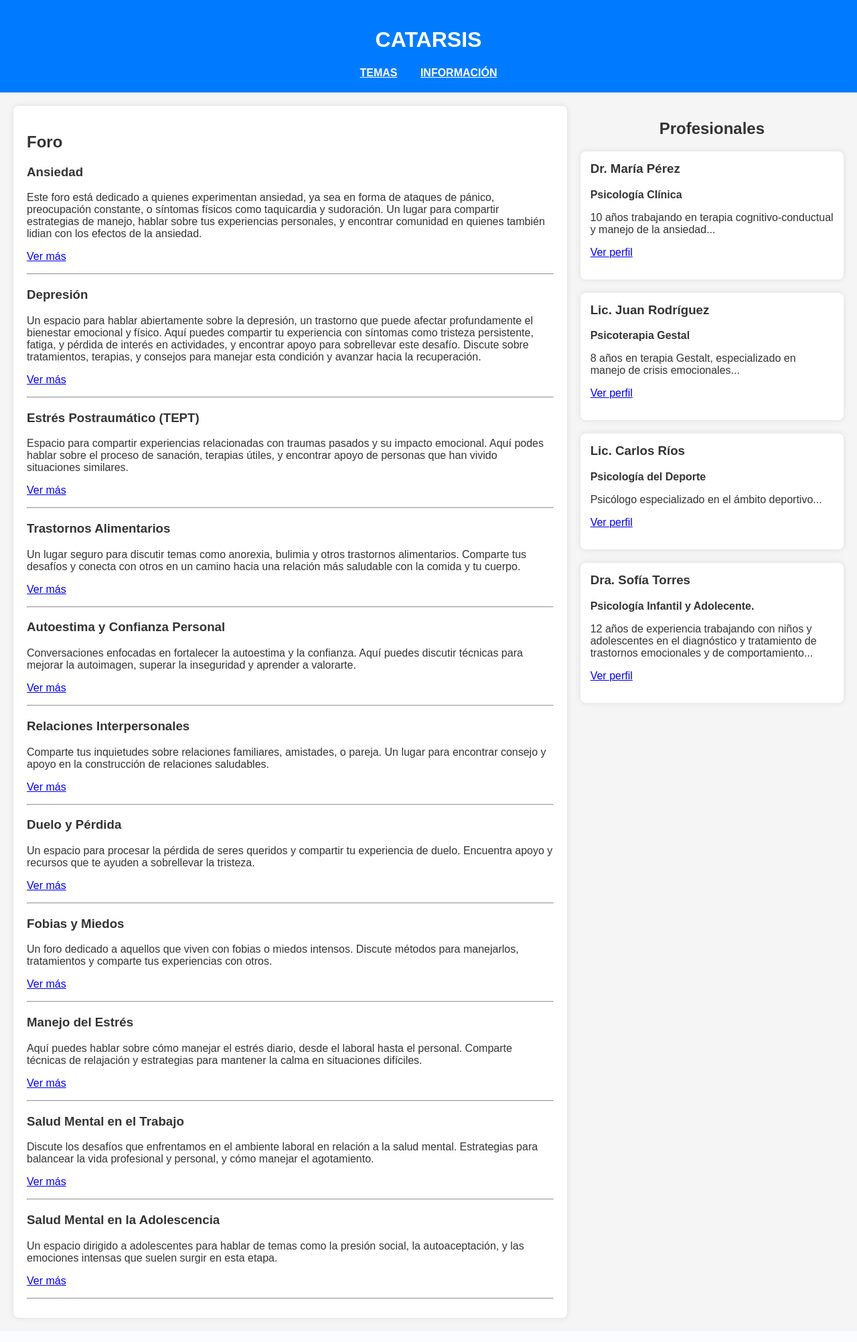
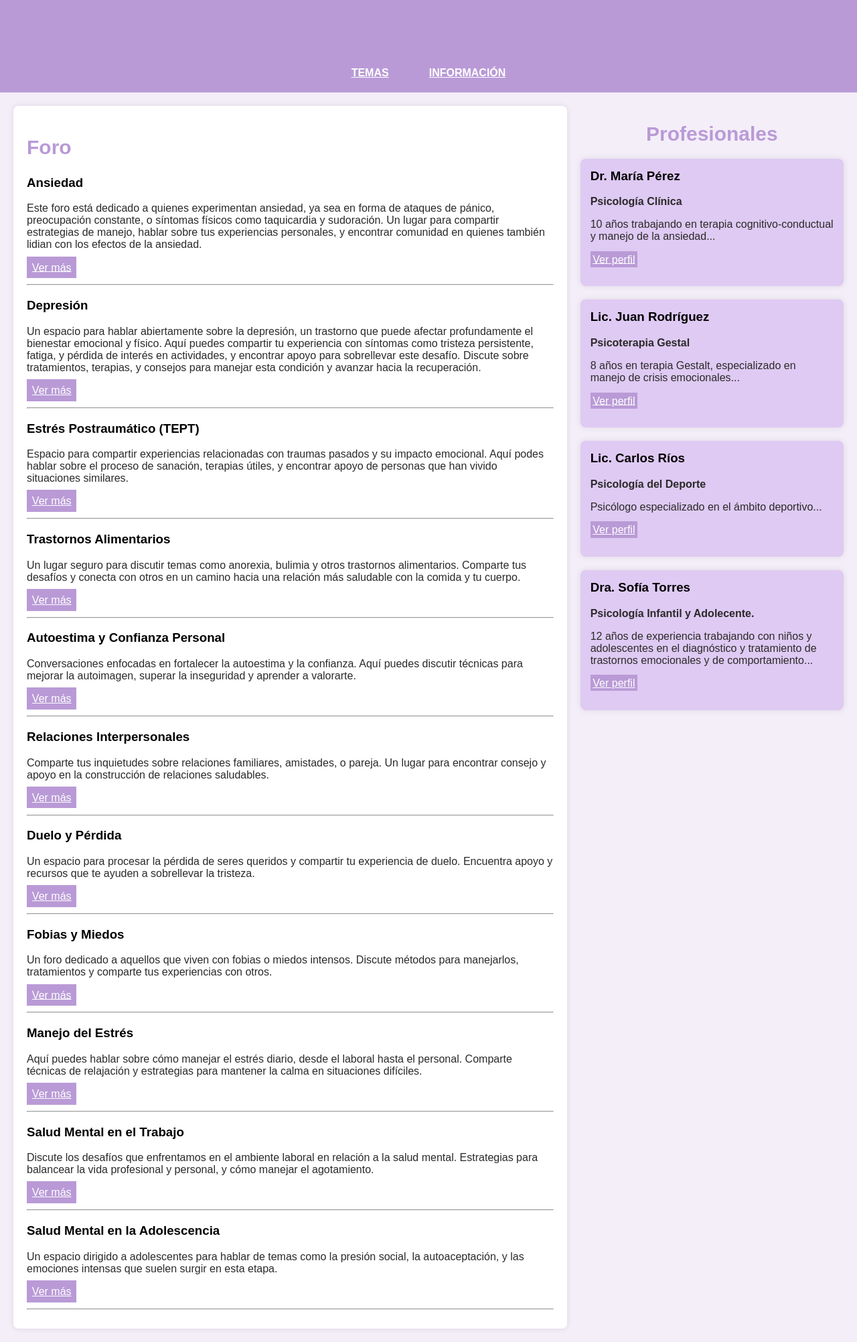
Before and after one commit to kkikiary/trabajo-final-streambe, a PHP site: page /htmls/pagina.php in a window 1280 px wide. Shown: the whole page at 67% size. Before the commit the page ends 1973 px from the top, so only its background shows below. Run offline with PHP 8.4, Linux system fonts and the light colour scheme; the visitor is signed in with stand-in values (Sample User, id 1); data comes from the database, SQL or seed files in the repository.

Commit message:
Update stylepag.css

```diff
--- a/styles/stylepag.css
+++ b/styles/stylepag.css
@@ -1,21 +1,33 @@
 /* General Styles */
 body {
     font-family: Arial, sans-serif;
-    background-color: #f5f5f5;
-    color: #333;
+    background-color: #f4eef9;
+    color: #000000;
     margin: 0;
     padding: 0;
 }
 
+    body a {
+        background: #b99ad6;
+        color: #fff;
+        padding: 1%;
+    }
+
+img {
+    width: 200px;
+    height: auto;
+    margin-bottom: -20px;
+}
+
 header {
-    background: #007bff;
+    background: #b99ad6;
     color: #fff;
     padding: 20px 0;
     text-align: center;
 }
 
     header h1 a {
-    color: #fff;
+        color: #b99ad6;
         text-decoration: none;
     }
 
@@ -31,30 +43,13 @@ header nav ul li {
 }
 
 header nav ul li a {
-    color: #fff;
+    color: #b99ad6;
     font-weight: bold;
 }
 
 /* General Styles */
-body {
-    font-family: Arial, sans-serif;
-    background-color: #f5f5f5;
-    color: #333;
-    margin: 0;
-    padding: 0;
-}
 
-header {
-    background: #007bff;
-    color: #fff;
-    padding: 20px 0;
-    text-align: center;
-}
 
-header h1 a {
-    color: #fff;
-    text-decoration: none;
-}
 
 header nav ul {
     padding: 0;
@@ -112,10 +107,12 @@ header nav ul li a {
     #profiles h2 {
         margin-bottom: 20px;
         text-align: center;
+        font-family: 'Century Gothic', sans-serif;
+        color: #b99ad6;
     }
 
 .profile {
-    background: #fff;
+    background: #dfcaf3;
     padding: 15px;
     margin-bottom: 20px;
     border-radius: 8px;
@@ -159,7 +156,9 @@ header nav ul li a {
     font-size: 1.5em;
 }
 
-
+#nav ul li {
+    font-family: 'Century Gothic', sans-serif;
+}
 
 .container {
     margin: 20px;
@@ -192,8 +191,8 @@ form {
 }
 
 form button {
-    background: #007bff;
-    color: #fff;
+    background: #dfcaf3;
+    color: #b99ad6;
     border: none;
     padding: 10px 20px;
     border-radius: 5px;
@@ -204,3 +203,32 @@ form button {
 form button:hover {
     background: #0056b3;
 }
+
+#content h2 {
+    color: #b99ad6;
+    font-family: 'Century Gothic', sans-serif;
+    font-size: 30px;
+}
+
+p {
+    color: #2b2a2a;
+}
+
+h1 {
+    color: #b99ad6;
+    margin-left: 1%;
+    font-family: 'Century Gothic', sans-serif;
+}
+
+form {
+    background-color: #b99ad6;
+    margin-left: 6%;
+    width: 80%;
+    text-align: center;
+    margin-bottom: 5%;
+}
+
+textarea {
+    width: 80%;
+    margin-bottom: 2%;
+}
```
Lines whose indentation alone changed are shown as unchanged.
